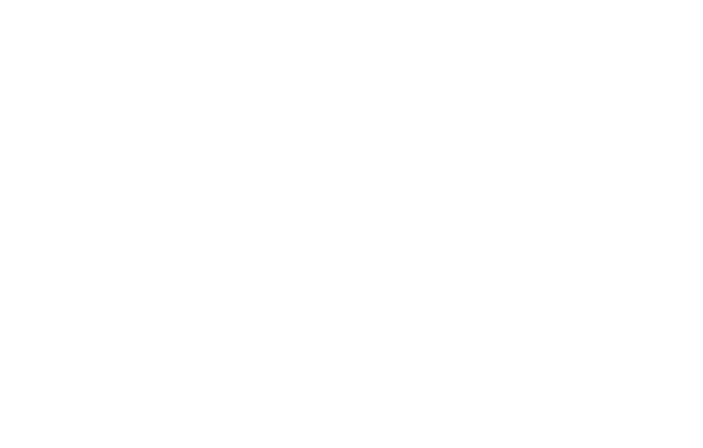
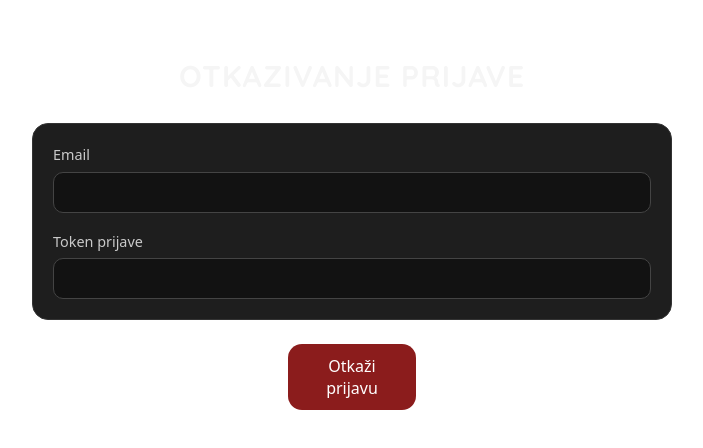
Before and after one commit to katarinamarj/art2026, a React (Vite) app in the folder frontend/: page /otkazivanje in a window 1280 px wide. Before the commit this address had no page. Shown: the top 448 px of the page, without its empty margins (288-991 px from the left). Built offline with nearby package versions, Linux system fonts and the light colour scheme.

Commit message:
Implement cancellation page for feature 4

```diff
--- a/frontend/src/App.tsx
+++ b/frontend/src/App.tsx
@@ -1,6 +1,7 @@
 import { BrowserRouter, Routes, Route, Navigate } from "react-router-dom";
 import ManifestacijaPage from "./pages/ManifestacijaPage";
 import PrijavaPage from "./pages/PrijavaPage";
+import OtkazivanjePage from "./pages/OtkazivanjePage";
 
 export default function App() {
 
@@ -11,6 +12,8 @@
         <Route path="/" element={<Navigate to="/manifestacija/1" />} />
         <Route path="/manifestacija/:id" element={<ManifestacijaPage />} />
         <Route path="/prijava/:id" element={<PrijavaPage />} />
+        <Route path="/otkazivanje" element={<OtkazivanjePage/>} />
+
 
       </Routes>
     </BrowserRouter>
--- /dev/null
+++ b/frontend/src/pages/OtkazivanjePage.tsx
@@ -0,0 +1,73 @@
+import { useState } from "react";
+import { otkaziPrijavu } from "../services/otkaziPrijavu.service";
+import "../styles/OtkazivanjePage.css";
+
+export default function OtkazivanjePage() {
+  const [email, setEmail] = useState("");
+  const [token, setToken] = useState("");
+
+  const [error, setError] = useState<string | null>(null);
+  const [success, setSuccess] = useState<string | null>(null);
+
+  const handleSubmit = async (e: React.FormEvent) => {
+    e.preventDefault();
+
+    setError(null);
+    setSuccess(null);
+
+    if (!email || !token) {
+      setError("Email i token su obavezni.");
+      return;
+    }
+
+    try {
+
+      const res = await otkaziPrijavu({
+        email,
+        token,
+      });
+
+      setSuccess(res.poruka);
+    } catch (err: any) {
+      setError(err.message);
+    }
+  };
+
+  return (
+    <div className="otkazivanje-container">
+  <h1 className="otkazivanje-title">OTKAZIVANJE PRIJAVE</h1>
+
+  <form className="otkazivanje-form" onSubmit={handleSubmit}>
+    <div className="otkazivanje-section">
+      <div className="otkazivanje-grid">
+
+        <div className="otkazivanje-field">
+          <label>Email</label>
+          <input
+            type="email"
+            value={email}
+            onChange={(e) => setEmail(e.target.value)}
+          />
+        </div>
+
+        <div className="otkazivanje-field">
+          <label>Token prijave</label>
+          <input
+            type="text"
+            value={token}
+            onChange={(e) => setToken(e.target.value)}
+          />
+        </div>
+
+      </div>
+    </div>
+
+    <button className="otkazivanje-btn" type="submit">
+      Otkaži prijavu
+    </button>
+  </form>
+   {error && <div className="otkazivanje-error">{error}</div>}
+  {success && <div className="otkazivanje-success">{success}</div>}
+</div>
+  );
+}
--- /dev/null
+++ b/frontend/src/services/otkaziPrijavu.service.ts
@@ -0,0 +1,19 @@
+import type { OtkaziPrijavuRequest, OtkaziPrijavuResponse } from "../models/otkaziPrijavu.model";
+
+export async function otkaziPrijavu(
+  payload: OtkaziPrijavuRequest
+): Promise<OtkaziPrijavuResponse> {
+  const response = await fetch("/api/otkazivanje", {
+    method: "POST",
+    headers: { "Content-Type": "application/json" },
+    body: JSON.stringify(payload),
+  });
+
+  const data = await response.json().catch(() => ({}));
+
+  if (!response.ok) {
+    throw new Error(data?.message ?? "Greska pri otkazivanju prijave");
+  }
+
+  return data as OtkaziPrijavuResponse;
+}
--- /dev/null
+++ b/frontend/src/styles/OtkazivanjePage.css
@@ -0,0 +1,79 @@
+.otkazivanje-container {
+  max-width: 50%;
+  margin: 0 auto;
+  padding: 40px 20px;
+  color: #f5f5f5;
+}
+
+.otkazivanje-title {
+  font-size: 30px;
+  text-align: center;
+  margin-bottom: 30px;
+  letter-spacing: 1px;
+  font-family: 'Quicksand', sans-serif;
+}
+
+.otkazivanje-form {
+  display: grid;
+  gap: 24px;
+}
+
+.otkazivanje-section {
+  background: #1e1e1e;
+  border: 1px solid #333;
+  border-radius: 16px;
+  padding: 20px;
+  transition: 0.3s ease;
+}
+
+.otkazivanje-section:hover {
+  border-color: #666;
+}
+
+.otkazivanje-grid {
+  display: grid;
+  gap: 18px;
+}
+
+.otkazivanje-field {
+  display: flex;
+  flex-direction: column;
+  gap: 6px;
+}
+
+.otkazivanje-field label {
+  font-size: 0.9rem;
+  opacity: 0.8;
+}
+
+.otkazivanje-field input {
+  padding: 12px;
+  border-radius: 10px;
+  border: 1px solid #444;
+  background-color: #121212;
+  color: white;
+  transition: 0.2s ease;
+}
+
+.otkazivanje-error {
+  padding: 12px;
+  background-color: #2a1212;
+  border-radius: 10px;
+}
+
+.otkazivanje-success {
+  background: #1e1e1e;
+  border-radius: 16px;
+  padding: 20px;
+}
+
+.otkazivanje-btn {
+  padding: 10px 15px;
+  border-radius: 14px;
+  cursor: pointer;
+  color: white;
+  background-color: #8b1c1c;
+  width: 20%;
+  margin: 0 auto;
+  margin-bottom: 20px;
+}
```
Also changed, not shown: frontend/src/models/otkaziPrijavu.model.ts (added, +10 -0 lines).
